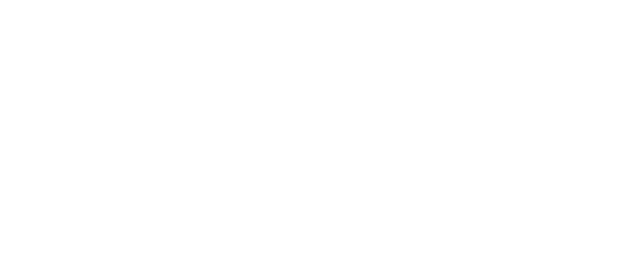
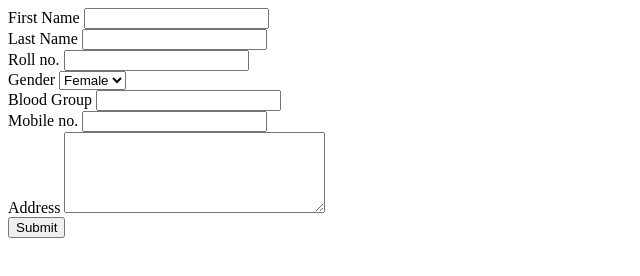
Before and after one commit to eyekavya/form-vanillajs, a plain HTML site: page index.html in a window 1280 px wide. Shown: the whole page, without its empty margins (0-640 px from the left). Drawn offline with Linux system fonts and the light colour scheme.

Commit message:
Added form

```diff
--- a/index.html
+++ b/index.html
@@ -8,6 +8,28 @@
     <title>Form</title>
   </head>
   <body>
+
+    <form>
+        <label>First Name</label>
+        <Input type="text"></Input><br>
+        <label>Last Name</label>
+        <Input type="text"></Input><br>
+        <label>Roll no.</label>
+        <Input type="number"></Input><br>
+        <label>Gender</label>
+        <Select>
+            <Option>Female</Option>
+            <Option>Male</Option>
+        </Select><br>
+        <label>Blood Group</label>
+        <Input type="text"></Input><br>
+        <label>Mobile no.</label>
+        <Input type="phone"></Input><br>
+        <label>Address</label>
+        <textarea cols="30" rows="5"></textarea><br>
+        <button type="submit">Submit</button>
+    </form>
+
     <script src="./app.js"></script>
   </body>
 </html>
--- a/style.css
+++ b/style.css
@@ -0,0 +1,11 @@
+/* Chrome, Safari, Edge, Opera */
+input::-webkit-outer-spin-button,
+input::-webkit-inner-spin-button {
+  -webkit-appearance: none;
+  margin: 0;
+}
+
+/* Firefox */
+input[type="number"] {
+  -moz-appearance: textfield;
+}
```
